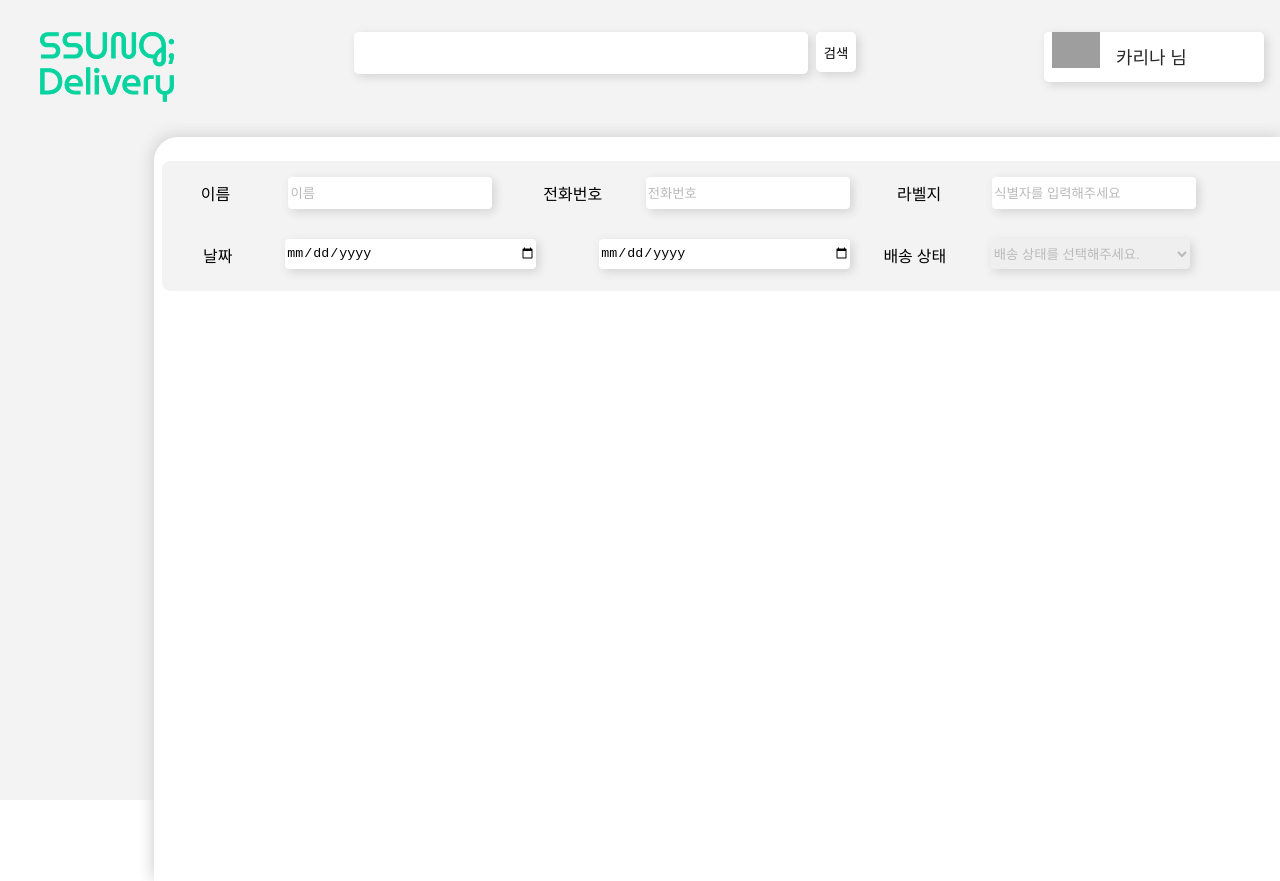
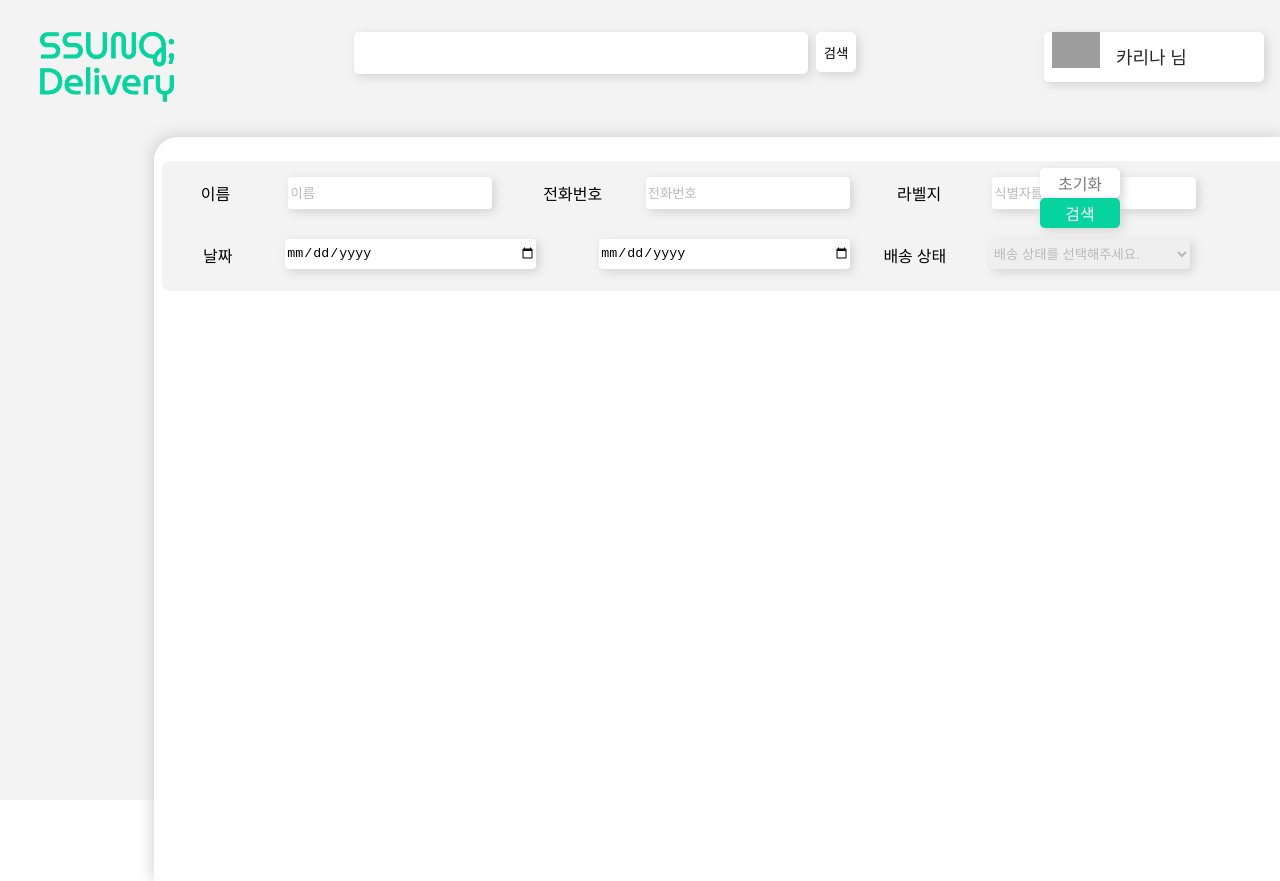
Before and after one commit to gdsc-ssu/ssung-delivery-frontend, a React (Vite) app in the folder packages/app/sender-client/: page / in a window 1280 px wide. Shown: the top 881 px of the page. Built offline with nearby package versions, Linux system fonts and the light colour scheme; grey boxes are pictures that could not be loaded.

Commit message:
chore : form button 삽입

```diff
--- a/packages/app/sender-client/src/App/App.form.tsx
+++ b/packages/app/sender-client/src/App/App.form.tsx
@@ -1,5 +1,5 @@
 import { useState, memo } from 'react';
-import { ComponentContainer, Flex, SubTitle} from '@common/ssung-ui/components';
+import { Button, ComponentContainer, Flex, SubTitle} from '@common/ssung-ui/components';
 import styled from '@emotion/styled';
 
 interface ShipState {
@@ -65,7 +65,12 @@ const Form = () => {
                     <SelectBox options={OPTIONS} defaultValue="default"></SelectBox>
                 </FlexForm>
             </Flex>
-
+            <ButtonBox>
+                <Flex flexDirection={'column'} justifyContent={'space-between'}>
+                    <Button text={'초기화'} color={'#7b7b7b'} bgcolor={'#ffffff'} />
+                    <Button text={'검색'} color={'#ffffff'} bgcolor={'#07d39f'} />
+                </Flex>
+            </ButtonBox>
         </FormContainer>
     )
 }
@@ -134,4 +139,11 @@ const Select = styled.select`
     }
 `;
 
+const ButtonBox = styled.div`
+    position: absolute;
+    top: 10.5rem;
+    right: 10rem;
+`;
+
+
 export default Form;
```
